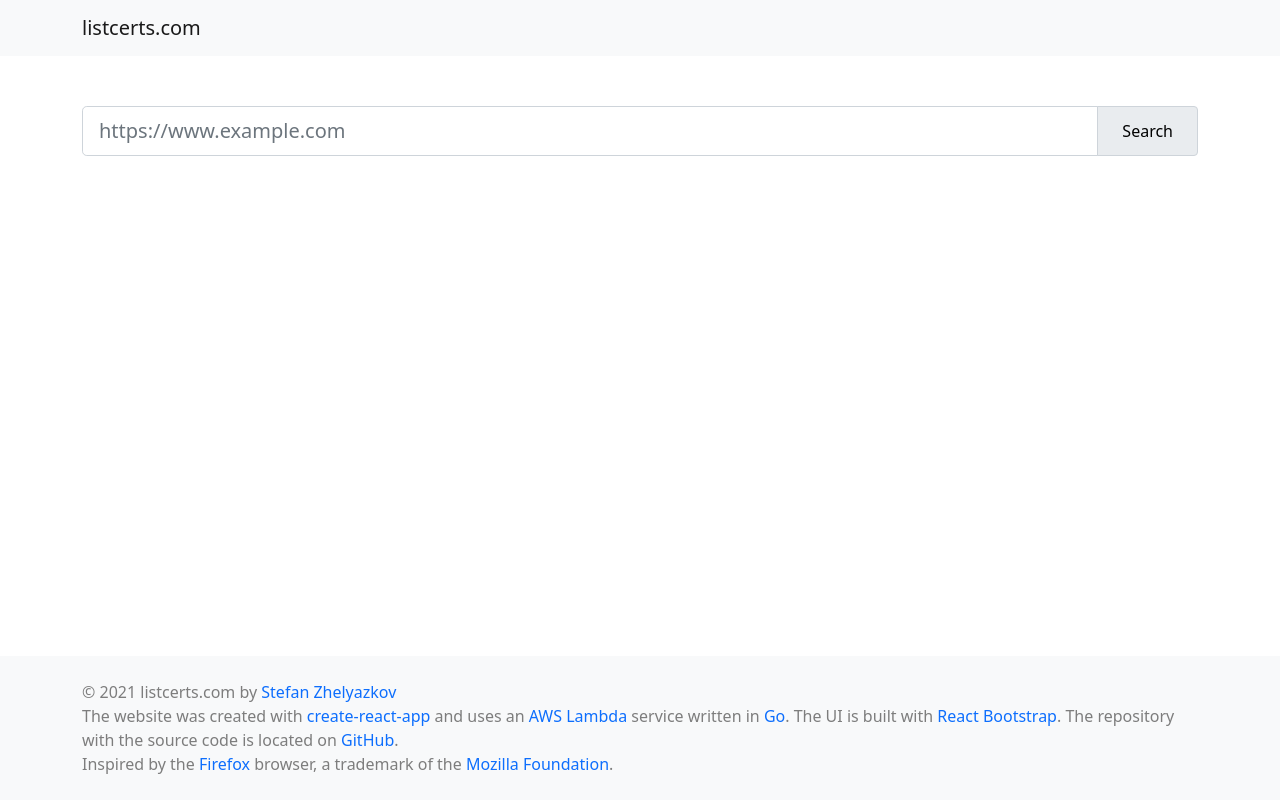
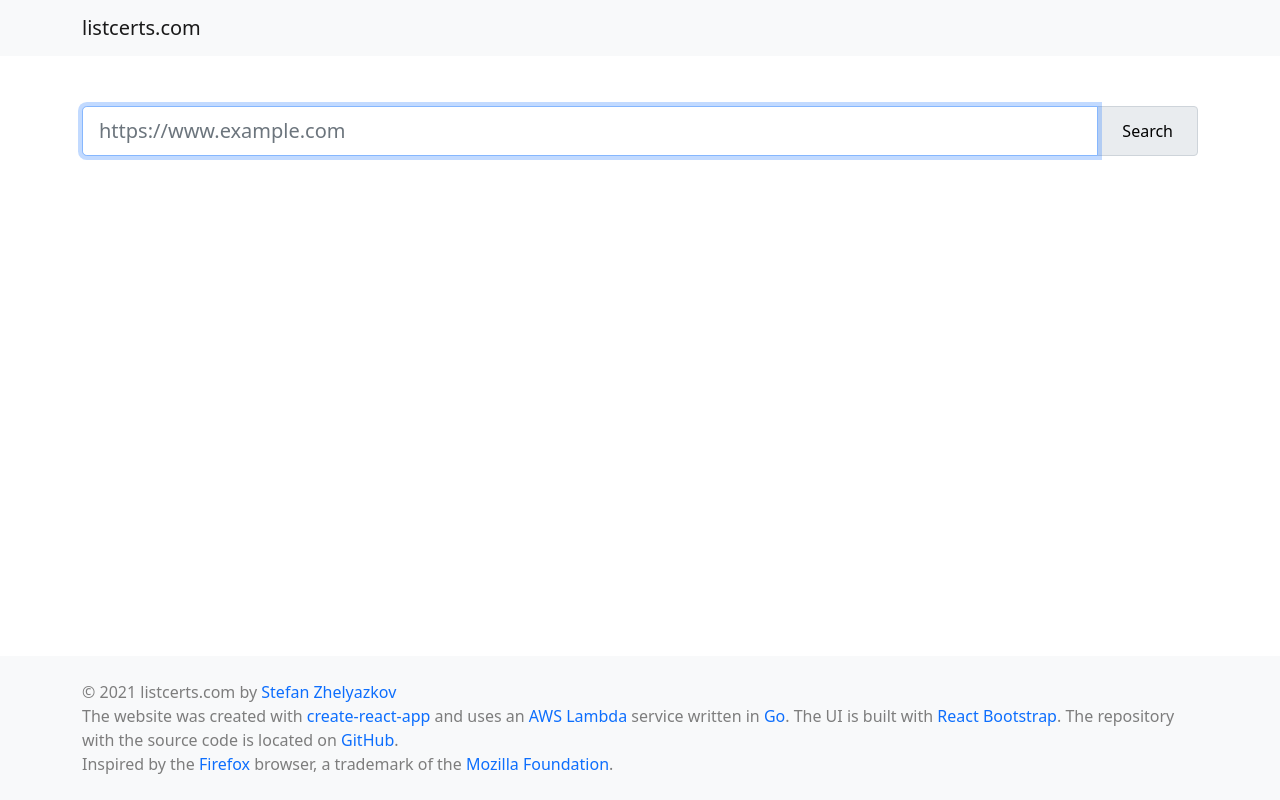
Before and after one commit to stefan-zh/listcerts.com, a React (Create React App) app: page / in a window 1280 px wide. Built offline with nearby package versions, Linux system fonts and the light colour scheme.

Commit message:
Enable autofocus in the search bar

```diff
--- a/src/App.tsx
+++ b/src/App.tsx
@@ -57,7 +57,7 @@ export const App = () => {
       <Container className="content">
         <Form onSubmit={onSubmit}>
           <InputGroup className="search">
-            <Form.Control size="lg" type="text" onChange={onInput} placeholder="https://www.example.com" value={url}/>
+            <Form.Control size="lg" type="text" autoFocus onChange={onInput} placeholder="https://www.example.com" value={url}/>
             <InputGroup.Text>
               <Button id="submit" variant="light" type="submit">
                 {isLoading && <Spinner as="span" animation="border" size="sm" variant="secondary" className="spinner"/>}
```
